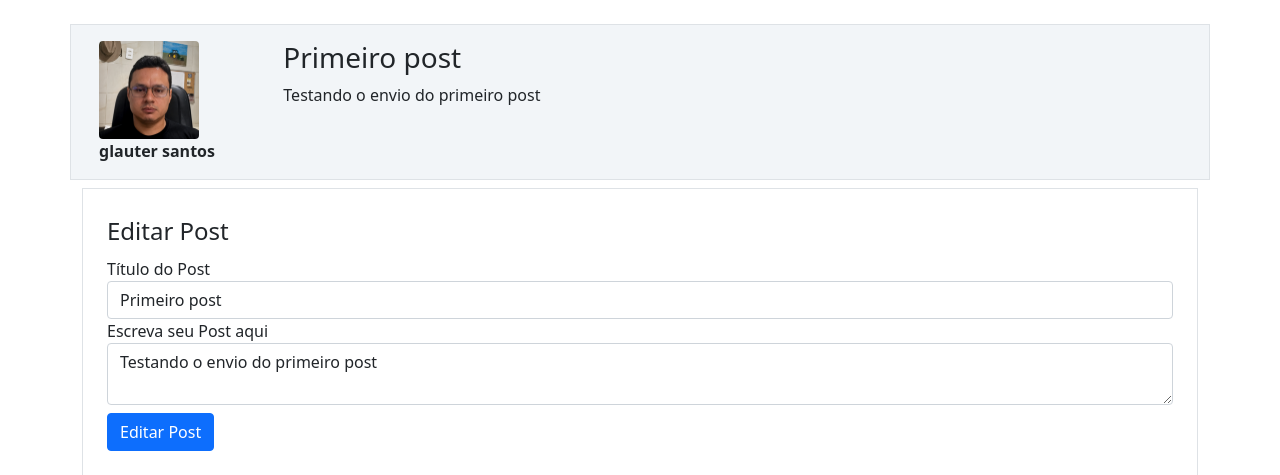
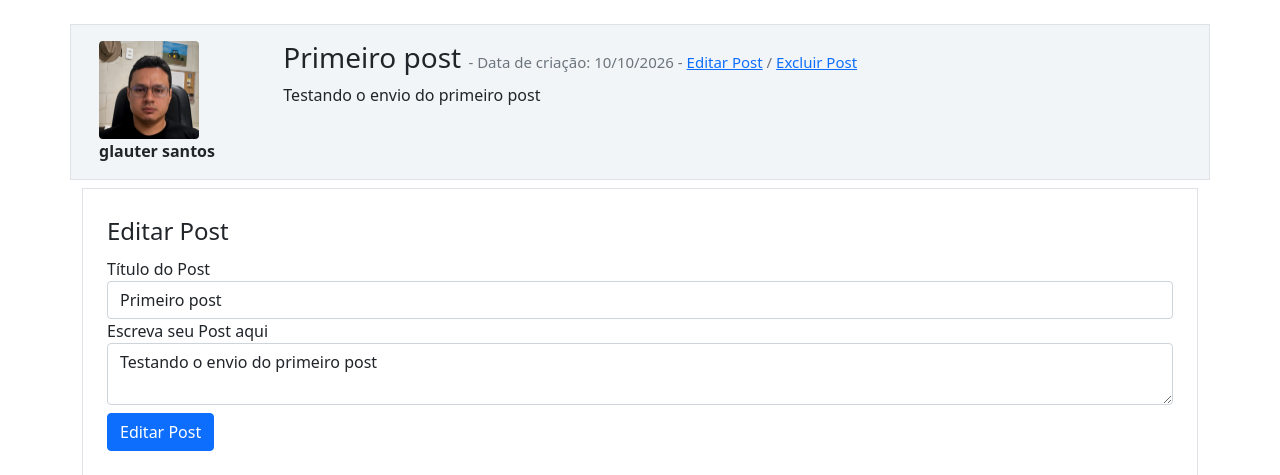
Before and after one commit to glautersantos/SiteComunidade, a Flask app: page /post/1 in a window 1280 px wide. Shown: the part 56-531 px from the top of the page. Run offline with Flask 3, Linux system fonts and the light colour scheme; a user stored in the database is signed in; some libraries are stand-ins or nearby versions.

Commit message:
ancora edição post

```diff
--- a/comunidadeimpressionadora/templates/post.html
+++ b/comunidadeimpressionadora/templates/post.html
@@ -8,7 +8,13 @@
                         <strong>{{ post.autor.username }}</strong>
                     </div>
                 <div class="col col-9">
-                    <h3>{{ post.titulo }}</h3>
+                    <h3>{{ post.titulo }}
+                    <small class="text-muted" style="font-size: 15px"> - Data de criação: {{ post.data_criacao.strftime('%d/%m/%Y') }}
+                    {% if form %}
+                        - <a href="#form_editarpost">Editar Post</a> / <a href="#" data-bs-toggle="modal" data-bs-target="#excluirPost">Excluir Post</a>
+                    {% endif %}
+                    </small>
+                    </h3>
                     <p>{{ post.corpo }}</p>
                 </div>
             </div>
@@ -18,7 +24,7 @@
     <div class="container">
         <div class="row">
             <div class="col">
-                <form method="POST" action="" class="border p-4 mt-2">
+                <form method="POST" action="" id="form_editarpost" class="border p-4 mt-2">
                     {{ form.csrf_token }}
                     <legend>Editar Post</legend>
                     <fieldset>
@@ -58,4 +64,23 @@
     </div>
 {% endif %}
 
+<!-- Modal -->
+<div class="modal fade" id="excluirPost" tabindex="-1" aria-labelledby="exampleModalLabel" aria-hidden="true">
+  <div class="modal-dialog">
+    <div class="modal-content">
+      <div class="modal-header">
+        <h1 class="modal-title fs-5" id="exampleModalLabel">Modal title</h1>
+        <button type="button" class="btn-close" data-bs-dismiss="modal" aria-label="Close"></button>
+      </div>
+      <div class="modal-body">
+        ...
+      </div>
+      <div class="modal-footer">
+        <button type="button" class="btn btn-secondary" data-bs-dismiss="modal">Close</button>
+        <button type="button" class="btn btn-primary">Save changes</button>
+      </div>
+    </div>
+  </div>
+</div>
+
 {% endblock %}
```
Also changed, not shown: instance/comunidade.db.
